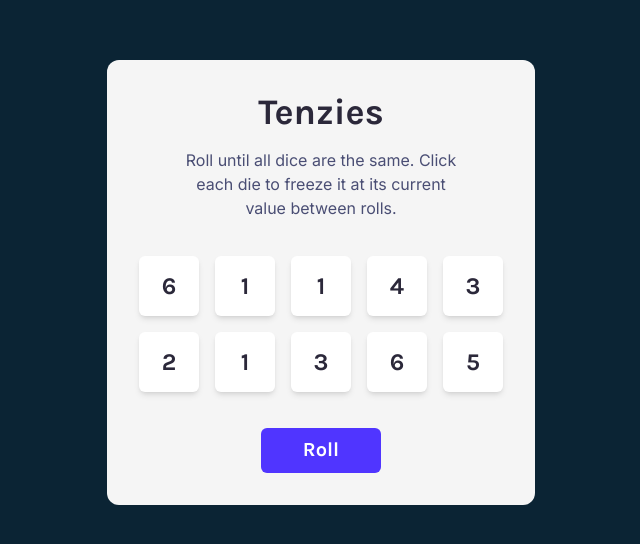
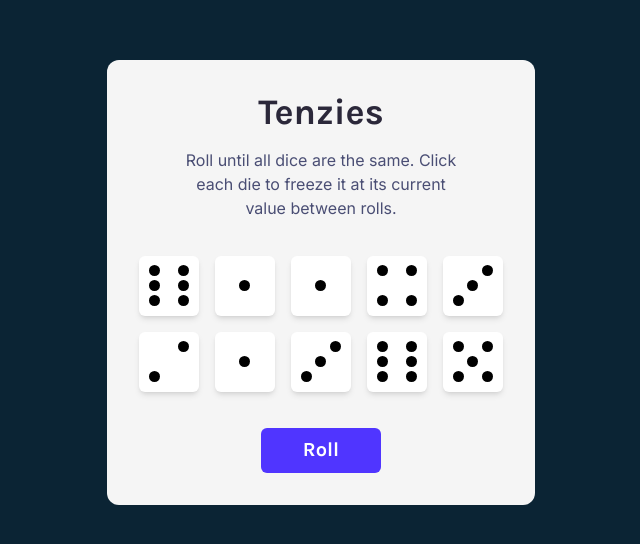
Before and after one commit to dev-mohieb/Tenzies, a React (Vite) app: page / in a window 1280 px wide. Shown: the part 118-662 px from the top of the page, without its empty margins (319-959 px from the left). Built offline with nearby package versions, Linux system fonts and the light colour scheme; no server answers.

Commit message:
made the dice look like real dice

```diff
--- a/src/App.css
+++ b/src/App.css
@@ -0,0 +1,67 @@
+.circle {
+    width: 11px;
+    height: 11px;
+    background: black;
+    border-radius: 9999px;
+}
+
+.one .circle{
+    grid-area: 2 / 2 / 3 / 3;
+}
+
+.two .circle:nth-of-type(1) {
+    grid-column: 3/4;
+}
+.two .circle:nth-of-type(2) {
+    grid-area: 3 / 1 / 4 / 2;
+}
+
+.three .circle:nth-of-type(1) {
+    grid-area: 3 / 1 / 4 / 2;
+}
+.three .circle:nth-of-type(2) {
+    grid-area: 2 / 2 / 3 / 3;
+}
+.three .circle:nth-of-type(3) {
+    grid-area: 1 / 3 / 2 / 4;
+}
+
+.four .circle:nth-of-type(2) {
+    grid-area: 1 / 3 / 2 / 4;
+}
+.four .circle:nth-of-type(3) {
+    grid-area: 3 / 1 / 4 / 2;
+}
+.four .circle:nth-of-type(4) {
+    grid-area: 3 / 3 / 4 / 4;
+}
+
+.five .circle:nth-of-type(2) {
+    grid-area: 1 / 3 / 2 / 4;
+}
+.five .circle:nth-of-type(3) {
+    grid-area: 2 / 2 / 3 / 3;
+}
+.five .circle:nth-of-type(4) {
+    grid-area: 3 / 1 / 4 / 2;
+}
+.five .circle:nth-of-type(5) {
+    grid-area: 3 / 3 / 4 / 4;
+}
+
+
+.six .circle:nth-of-type(2) {
+    grid-area: 2 / 1 / 3 / 2;
+}
+.six .circle:nth-of-type(3) {
+    grid-area: 3 / 1 / 4 / 2;
+}
+.six .circle:nth-of-type(4) {
+    grid-area: 1 / 3 / 2 / 4;
+}
+.six .circle:nth-of-type(5) {
+    grid-area: 2 / 3 / 3 / 4;
+}
+.six .circle:nth-of-type(6) {
+    grid-area: 3 / 3 / 4 / 4;
+}
--- a/src/App.jsx
+++ b/src/App.jsx
@@ -1,6 +1,6 @@
 import { useState, useEffect } from "react";
 import { nanoid } from "nanoid";
-
+import "./App.css"
 import Header from "./components/Header";
 import Die from "./components/Die";
 
--- a/src/components/Die.jsx
+++ b/src/components/Die.jsx
@@ -1,18 +1,36 @@
-import popSfx from "../assets/pop.mp3"
+import popSfx from "../assets/pop.mp3";
 import useSound from "use-sound";
 
 export default function Die(props) {
-  const [play] = useSound(popSfx)
+  const [play] = useSound(popSfx);
+  const dots = new Array(props.value)
+    .fill("")
+    .map((dot) => <div className="circle"></div>);
+  let cls = "";
+  if (props.value === 1) {
+    cls = "one";
+  } else if (props.value === 2) {
+    cls = "two";
+  } else if (props.value === 3) {
+    cls = "three";
+  } else if (props.value === 4) {
+    cls = "four";
+  } else if (props.value === 5) {
+    cls = "five";
+  } else if (props.value === 6) {
+    cls = "six";
+  }
+
   return (
     <section
       onClick={() => {
-        props.holdDie()
-        play()
+        props.holdDie();
+        play();
       }}
-      className={`grid h-[50px] w-[50px] place-items-center rounded-md transition-colors md:h-[60px] md:w-[60px] md:cursor-pointer ${
+      className={`${cls} grid h-[50px] w-[50px] grid-cols-3 grid-rows-3 place-items-center rounded-md p-2 transition-colors md:h-[60px] md:w-[60px] md:cursor-pointer ${
         props.isHeld ? "bg-green-400" : "bg-white"
       } text-[20px] shadow-md md:text-[24px]`}>
-      <div className="pointer-events-none select-none">{props.value}</div>
+      {dots}
     </section>
   );
 }
```
